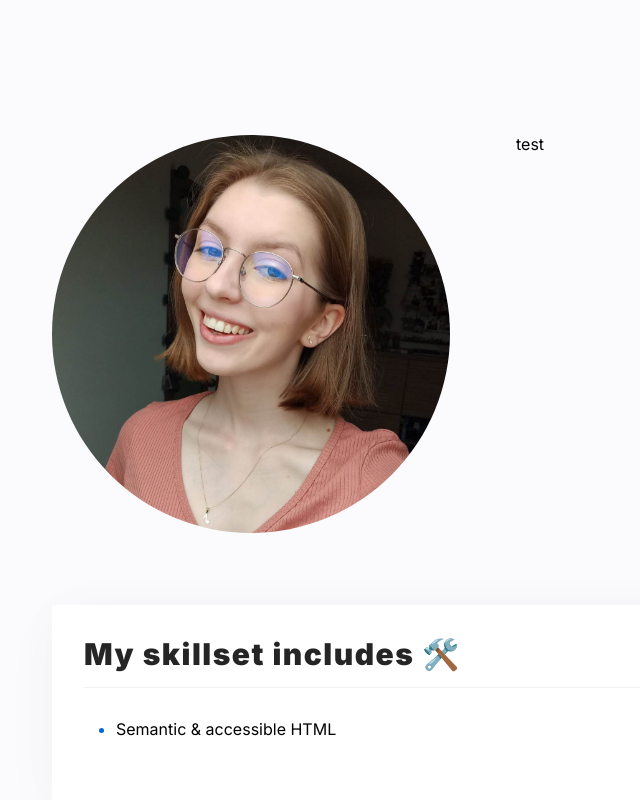
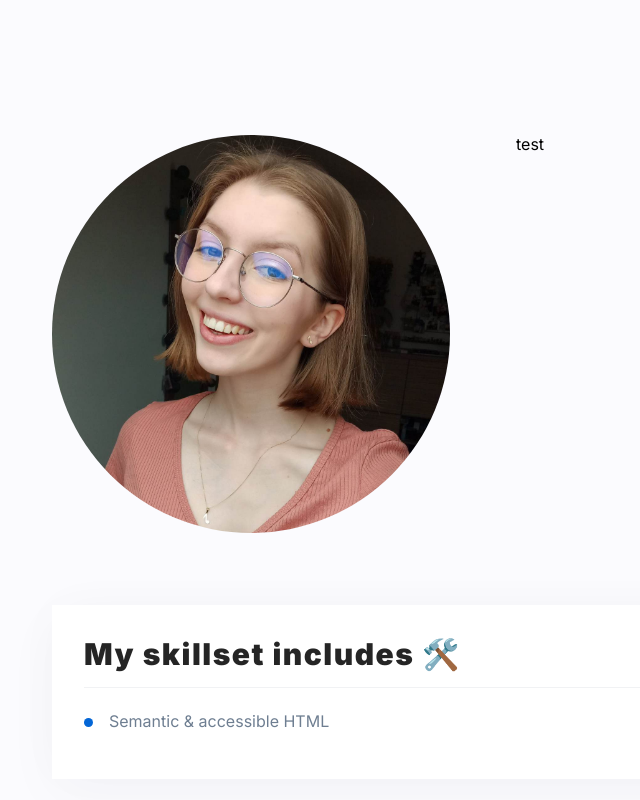
Before and after one commit to AngelikaMallek/homepage, a React (Create React App) app: page / in a window 1280 px wide. Shown: the top 800 px of the page, without its empty margins (0-640 px from the left). Built offline with nearby package versions, Linux system fonts and the light colour scheme.

Commit message:
added more styled to List

```diff
--- a/src/Theme/theme.js
+++ b/src/Theme/theme.js
@@ -9,5 +9,6 @@ export const theme = {
         littleGrey: 'rgba(209, 213, 218, 0.30)',
         scienceBlue: '#0366D6',
         black: '#000000',
+        slateGray: '#6E7E91',
     }
 }
--- a/src/common/Section/styled.js
+++ b/src/common/Section/styled.js
@@ -20,5 +20,4 @@ export const Heading = styled.h2`
 `;
 
 export const Body = styled.div`
-    margin: 32px;
 `;
--- a/src/features/List/index.js
+++ b/src/features/List/index.js
@@ -1,8 +1,10 @@
 import { StyledList, ListItem, Span } from "./styled";
+import ellipse from "./Ellipse.svg";
 
 const List = ({contentList}) => (
     <StyledList>
         <ListItem>
+            <img src={ellipse}></img>
             <Span>
                 {contentList}
             </Span>
--- a/src/features/List/styled.js
+++ b/src/features/List/styled.js
@@ -1,16 +1,15 @@
 import styled from "styled-components";
 
 export const StyledList = styled.ul`
-    margin: 0;
+    list-style: none;
     padding: 0;
 `;
 
 export const ListItem = styled.li`
     color: ${({theme}) => theme.colors.scienceBlue};
-    margin: 0;
-    padding: 0;
 `;
 
 export const Span = styled.span`
-    color: ${({theme}) => theme.colors.black};;
+    color: ${({theme}) => theme.colors.slateGray};
+    padding: 0 16px;
 `;
```
Also changed, not shown: src/features/List/Ellipse.svg (added).
